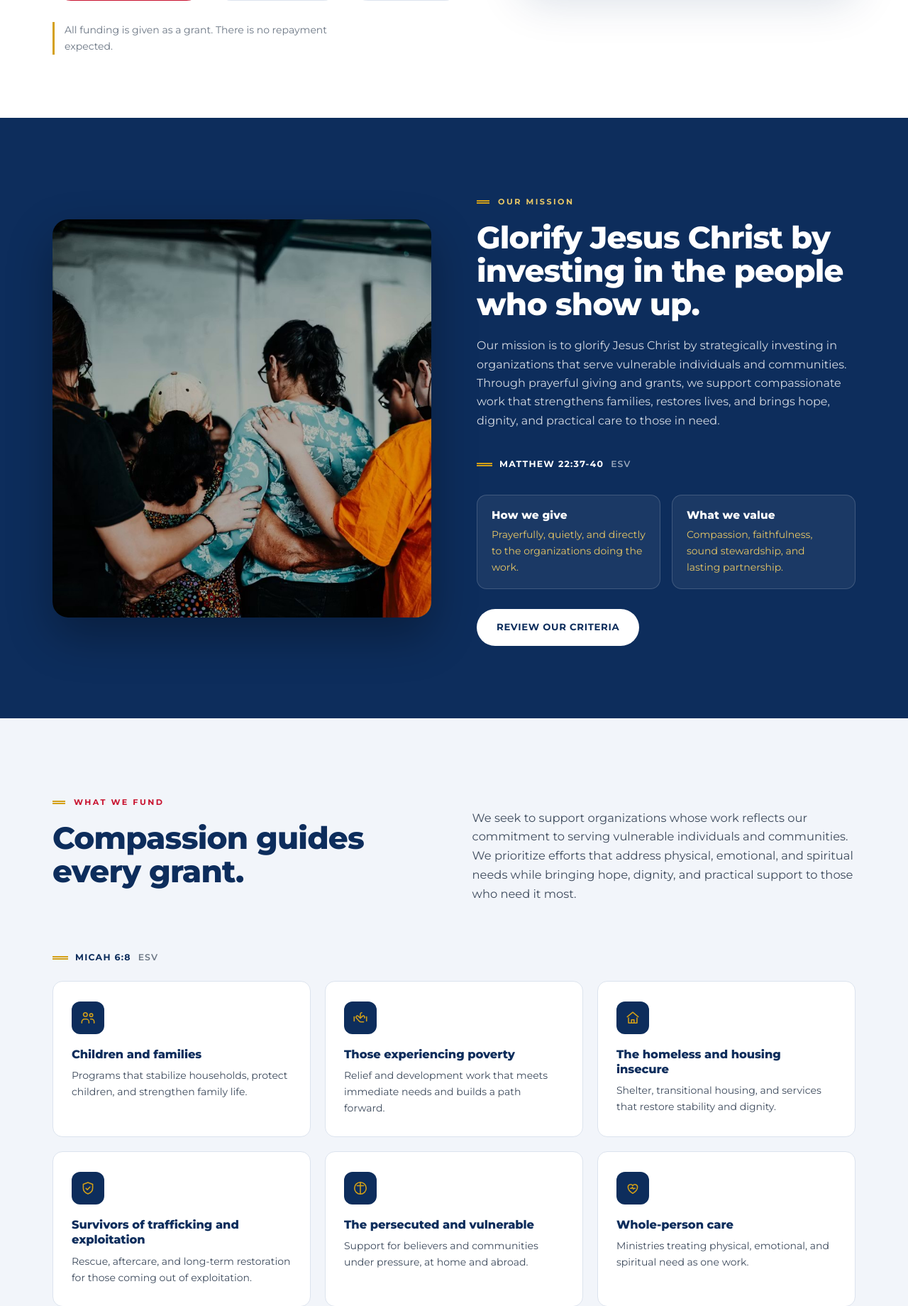
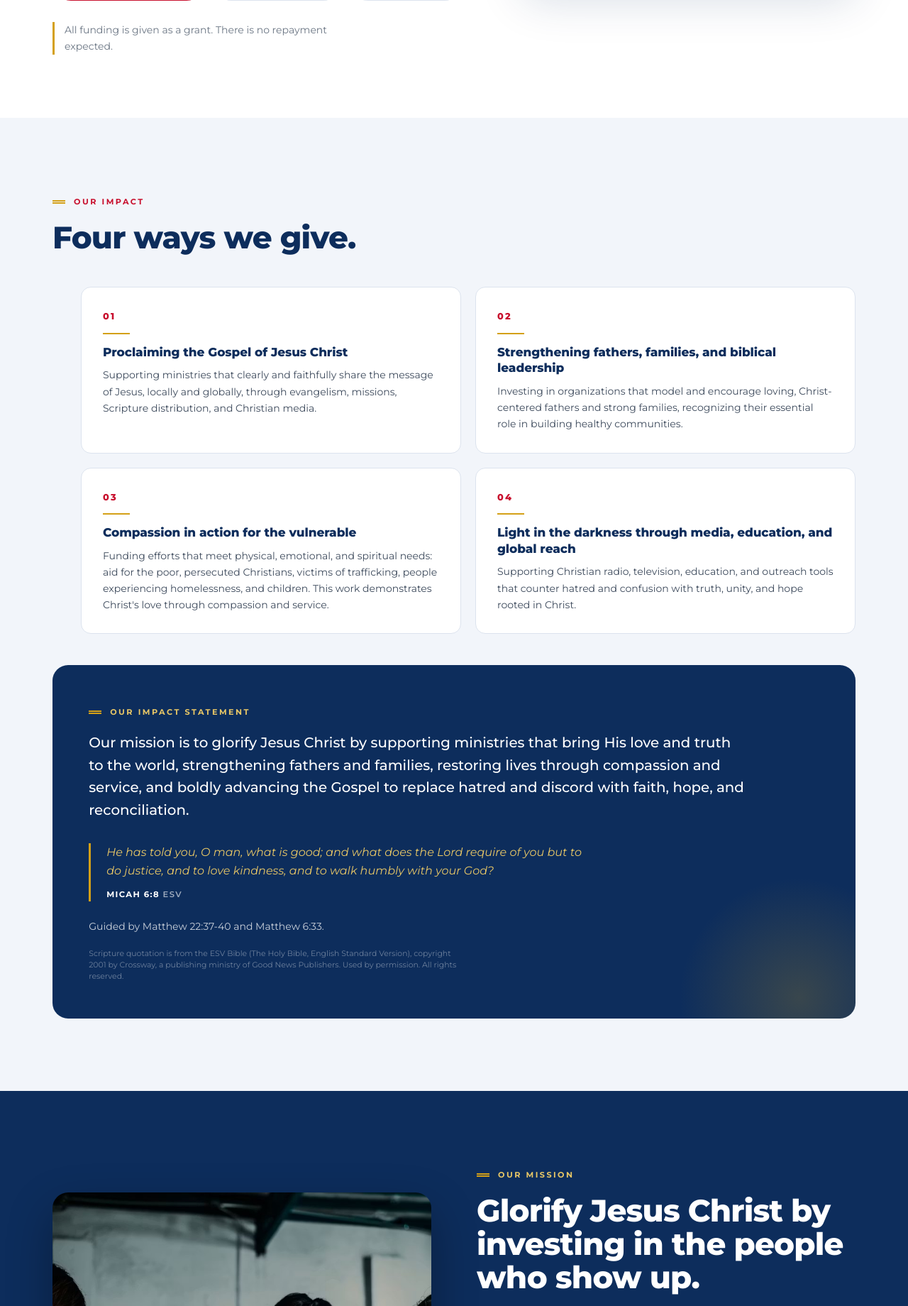
Before and after one commit to isaach3lms/pray-and-obey, a Flask app: page / in a window 1280 px wide. Shown: the part 753-2593 px from the top of the page at 71% size. Run offline with Flask 3, Linux system fonts and the light colour scheme.

Commit message:
Add Our Impact section with four areas and impact statement

```diff
--- a/app.py
+++ b/app.py
@@ -124,6 +124,74 @@ HERO = {
     "image": "img/hero.jpg",
     "image_alt": "A ministry team praying over a young girl",
 }
+
+IMPACT = {
+    "eyebrow": "Our impact",
+    "headline": "Four ways we give.",
+    "areas": [
+        {
+            "number": "01",
+            "title": "Proclaiming the Gospel of Jesus Christ",
+            "body": (
+                "Supporting ministries that clearly and faithfully share the message of Jesus, "
+                "locally and globally, through evangelism, missions, Scripture distribution, and "
+                "Christian media."
+            ),
+        },
+        {
+            "number": "02",
+            "title": "Strengthening fathers, families, and biblical leadership",
+            "body": (
+                "Investing in organizations that model and encourage loving, Christ-centered "
+                "fathers and strong families, recognizing their essential role in building "
+                "healthy communities."
+            ),
+        },
+        {
+            "number": "03",
+            "title": "Compassion in action for the vulnerable",
+            "body": (
+                "Funding efforts that meet physical, emotional, and spiritual needs: aid for the "
+                "poor, persecuted Christians, victims of trafficking, people experiencing "
+                "homelessness, and children. This work demonstrates Christ's love through "
+                "compassion and service."
+            ),
+        },
+        {
+            "number": "04",
+            "title": "Light in the darkness through media, education, and global reach",
+            "body": (
+                "Supporting Christian radio, television, education, and outreach tools that "
+                "counter hatred and confusion with truth, unity, and hope rooted in Christ."
+            ),
+        },
+    ],
+    "statement_label": "Our impact statement",
+    "statement": (
+        "Our mission is to glorify Jesus Christ by supporting ministries that bring His love and "
+        "truth to the world, strengthening fathers and families, restoring lives through "
+        "compassion and service, and boldly advancing the Gospel to replace hatred and discord "
+        "with faith, hope, and reconciliation."
+    ),
+    # Client-supplied verse text. Because Scripture is now quoted on the site,
+    # Crossway's attribution requirement applies. See SCRIPTURE_NOTICE below.
+    "quote": (
+        "He has told you, O man, what is good; and what does the Lord require of you but to do "
+        "justice, and to love kindness, and to walk humbly with your God?"
+    ),
+    "quote_reference": "Micah 6:8",
+    "quote_translation": "ESV",
+    "guided_by": "Guided by Matthew 22:37-40 and Matthew 6:33.",
+}
+
+# Crossway requires this notice wherever ESV text is quoted. It renders directly
+# beneath the quotation, since the site has no footer.
+SCRIPTURE_NOTICE = (
+    "Scripture quotation is from the ESV Bible (The Holy Bible, English Standard Version), "
+    "copyright 2001 by Crossway, a publishing ministry of Good News Publishers. Used by "
+    "permission. All rights reserved."
+)
+
 
 MISSION = {
     "eyebrow": "Our mission",
@@ -496,6 +564,8 @@ def index():
     return render_template(
         "index.html",
         hero=HERO,
+        impact=IMPACT,
+        scripture_notice=SCRIPTURE_NOTICE,
         mission=MISSION,
         focus=FOCUS,
         process=PROCESS,
--- a/static/css/styles.css
+++ b/static/css/styles.css
@@ -1250,3 +1250,131 @@ main > .section:last-child { padding-bottom: calc(var(--section-y) + 20px); }
 @media (max-width: 640px) {
   .verse-ref { font-size: 0.72rem; gap: 8px; }
 }
+
+
+/* ==========================================================================
+   Our Impact
+   ========================================================================== */
+
+.impact {
+  display: grid;
+  grid-template-columns: 1fr 1fr;
+  gap: 20px;
+  list-style: none;
+  counter-reset: none;
+  margin-bottom: 44px;
+}
+
+.impact__item {
+  background: var(--white);
+  border: 1px solid var(--line);
+  border-radius: var(--radius);
+  padding: 30px 30px 28px;
+  position: relative;
+  transition: transform .2s ease, box-shadow .2s ease, border-color .2s ease;
+}
+.impact__item:hover {
+  transform: translateY(-4px);
+  box-shadow: var(--shadow-md);
+  border-color: var(--gold);
+}
+
+/* Numeral doubles as the section's rhythm device, matching the four steps
+   in How It Works. */
+.impact__num {
+  display: block;
+  font-size: 0.8rem;
+  font-weight: 800;
+  letter-spacing: .18em;
+  color: var(--flame);
+  margin-bottom: 14px;
+  padding-bottom: 12px;
+  border-bottom: 2px solid var(--gold);
+  width: 38px;
+}
+
+.impact__item h3 {
+  font-size: 1.06rem;
+  line-height: 1.35;
+  margin-bottom: 10px;
+}
+.impact__item p { font-size: var(--fs-small); color: var(--ink-muted); }
+
+/* Impact statement panel */
+.statement {
+  background: var(--navy);
+  border-radius: var(--radius-lg);
+  padding: clamp(30px, 4vw, 52px);
+  position: relative;
+  overflow: hidden;
+}
+.statement::after {
+  content: "";
+  position: absolute;
+  right: -90px;
+  bottom: -140px;
+  width: 340px;
+  height: 340px;
+  background: radial-gradient(circle, rgba(212,160,23,.22), rgba(212,160,23,0) 70%);
+  pointer-events: none;
+}
+
+.statement__body {
+  font-size: clamp(1.05rem, 1.6vw, 1.24rem);
+  line-height: 1.6;
+  color: var(--white);
+  font-weight: 500;
+  max-width: 70ch;
+  position: relative;
+  z-index: 1;
+  margin-bottom: 30px;
+}
+
+.statement__quote {
+  margin: 0 0 24px;
+  padding-left: 22px;
+  border-left: 3px solid var(--gold);
+  max-width: 66ch;
+  position: relative;
+  z-index: 1;
+}
+.statement__quote blockquote {
+  margin: 0 0 10px;
+  font-size: 1rem;
+  line-height: 1.65;
+  font-style: italic;
+  color: var(--gold-soft);
+}
+.statement__quote figcaption {
+  font-size: 0.72rem;
+  font-weight: 700;
+  letter-spacing: .12em;
+  text-transform: uppercase;
+  color: var(--white);
+}
+.statement__quote figcaption span {
+  color: rgba(255,255,255,.6);
+  font-weight: 600;
+}
+
+.statement__guided {
+  font-size: var(--fs-small);
+  color: rgba(255,255,255,.78);
+  position: relative;
+  z-index: 1;
+  margin-bottom: 18px;
+}
+
+.statement__notice {
+  font-size: 0.68rem;
+  line-height: 1.5;
+  color: rgba(255,255,255,.4);
+  max-width: 74ch;
+  position: relative;
+  z-index: 1;
+  margin: 0;
+}
+
+@media (max-width: 900px) {
+  .impact { grid-template-columns: 1fr; }
+}
--- a/templates/index.html
+++ b/templates/index.html
@@ -50,6 +50,39 @@
           {% endif %}
         </div>
       </div>
+    </div>
+  </div>
+</section>
+
+<!-- ================= OUR IMPACT ================= -->
+<section class="section section--tint" id="impact">
+  <div class="wrap">
+    <div class="section__head reveal">
+      <span class="eyebrow eyebrow--start">{{ impact.eyebrow }}</span>
+      <h2>{{ impact.headline }}</h2>
+    </div>
+
+    <ol class="impact reveal">
+      {% for area in impact.areas %}
+      <li class="impact__item">
+        <span class="impact__num" aria-hidden="true">{{ area.number }}</span>
+        <h3>{{ area.title }}</h3>
+        <p>{{ area.body }}</p>
+      </li>
+      {% endfor %}
+    </ol>
+
+    <div class="statement reveal">
+      <span class="eyebrow eyebrow--start eyebrow--light">{{ impact.statement_label }}</span>
+      <p class="statement__body">{{ impact.statement }}</p>
+
+      <figure class="statement__quote">
+        <blockquote>{{ impact.quote }}</blockquote>
+        <figcaption>{{ impact.quote_reference }} <span>{{ impact.quote_translation }}</span></figcaption>
+      </figure>
+
+      <p class="statement__guided">{{ impact.guided_by }}</p>
+      <p class="statement__notice">{{ scripture_notice }}</p>
     </div>
   </div>
 </section>
```
Also changed, not shown: README.md.
